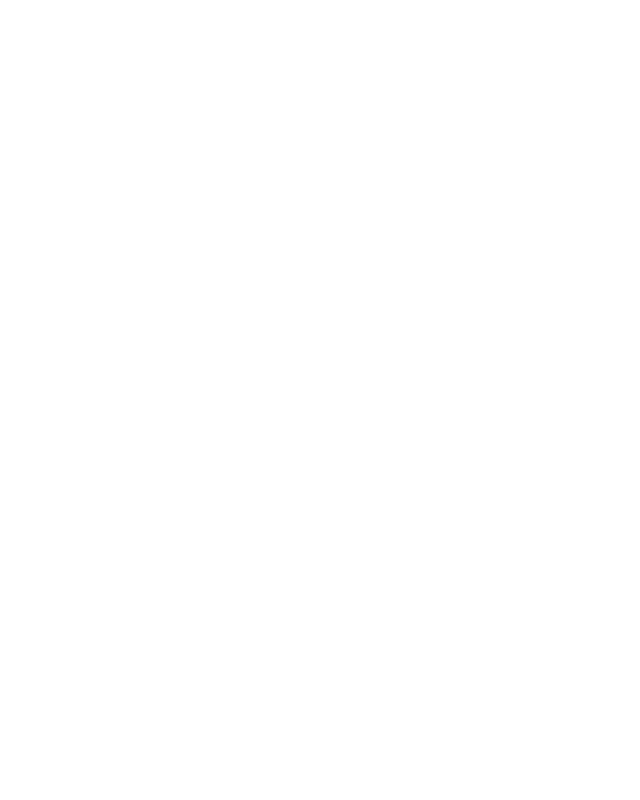
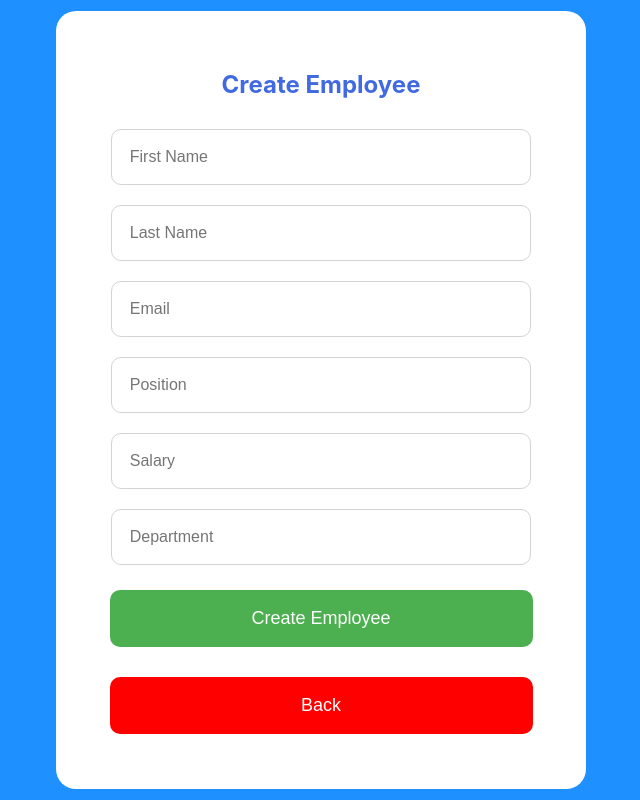
Before and after one commit to AvanoBerlingieri/101312826_comp3123_assignment2, a React (Create React App) app in the folder frontend/: page /employeeManagement/createEmployee in a window 1280 px wide. Before the commit this address had no page. Shown: the whole page, without its empty margins (319-959 px from the left). Built offline with nearby package versions, Linux system fonts and the light colour scheme.

Commit message:
Employee management page and create employee page finished

```diff
--- a/frontend/src/App.js
+++ b/frontend/src/App.js
@@ -1,6 +1,8 @@
 import {BrowserRouter, Routes, Route} from "react-router-dom";
 import Login from "./pages/Login";
 import Signup from "./pages/Signup";
+import EmployeeManagement from "./pages/EmployeeManagement";
+import CreateEmployee from "./pages/CreateEmployee";
 
 export default function App() {
     return (
@@ -8,6 +10,8 @@ export default function App() {
             <Routes>
                 <Route path="/" element={<Login/>}/>
                 <Route path="/signup" element={<Signup/>}/>
+                <Route path="/employeeManagement" element={<EmployeeManagement/>}/>
+                <Route path="/employeeManagement/createEmployee" element={<CreateEmployee/>}/>
             </Routes>
         </BrowserRouter>
     );
--- /dev/null
+++ b/frontend/src/api/CreateEmployee.js
@@ -0,0 +1,10 @@
+const API = process.env.REACT_APP_API_URL;
+
+export async function createEmp(data) {
+    const res = await fetch(`${API}/emp/employees`, {
+        method: "POST",
+        headers: { "Content-Type": "application/json" },
+        body: JSON.stringify(data),
+    });
+    return res.json();
+}
--- /dev/null
+++ b/frontend/src/api/GetEmployees.js
@@ -0,0 +1,10 @@
+const API = process.env.REACT_APP_API_URL;
+
+export async function getEmp(data) {
+    const res = await fetch(`${API}/emp/employees`, {
+        method: "GET",
+        headers: { "Content-Type": "application/json" },
+        body: JSON.stringify(data),
+    });
+    return res.json();
+}
--- /dev/null
+++ b/frontend/src/components/EmployeeForm.jsx
@@ -0,0 +1,60 @@
+import React from "react";
+import {Link} from "react-router-dom";
+
+const EmployeeForm = ({employee, onChange, onSubmit, buttonText}) => {
+    return (
+        <form onSubmit={onSubmit} className="employee-form">
+
+            <input
+                name="first_name"
+                placeholder="First Name"
+                value={employee.first_name}
+                onChange={onChange}
+            />
+
+            <input
+                name="last_name"
+                placeholder="Last Name"
+                value={employee.last_name}
+                onChange={onChange}
+            />
+
+            <input
+                name="email"
+                placeholder="Email"
+                type="email"
+                value={employee.email}
+                onChange={onChange}
+            />
+
+            <input
+                name="position"
+                placeholder="Position"
+                value={employee.position}
+                onChange={onChange}
+            />
+
+            <input
+                name="salary"
+                placeholder="Salary"
+                type="number"
+                value={employee.salary}
+                onChange={onChange}
+            />
+
+            <input
+                name="department"
+                placeholder="Department"
+                value={employee.department}
+                onChange={onChange}
+            />
+
+            <button type="submit">{buttonText}</button>
+            <Link to="/employeeManagement">
+                <button>Back</button>
+            </Link>
+        </form>
+    );
+};
+
+export default EmployeeForm;
--- /dev/null
+++ b/frontend/src/pages/CreateEmployee.js
@@ -0,0 +1,70 @@
+import React, {useState} from "react";
+import EmployeeForm from "../components/EmployeeForm";
+import {Link} from "react-router-dom";
+import {createEmp} from "../api/CreateEmployee.js";
+import "./css/CreateEmployee.css"
+
+export default function CreateEmployee() {
+
+    const [employee, setEmployee] = useState({
+        first_name: "",
+        last_name: "",
+        email: "",
+        position: "",
+        salary: "",
+        department: ""
+    });
+
+    const [message, setMessage] = useState("");
+
+    const handleChange = (e) => {
+        setEmployee({
+            ...employee,
+            [e.target.name]: e.target.value
+        });
+    };
+
+    const handleSubmit = async (e) => {
+        e.preventDefault();
+
+        try {
+            const data = await createEmp(employee);
+
+            if (data.status) {
+                setMessage("Employee created successfully!");
+
+                setEmployee({
+                    first_name: "",
+                    last_name: "",
+                    email: "",
+                    position: "",
+                    salary: "",
+                    department: ""
+                });
+
+            } else {
+                setMessage(data.message || "Error creating employee.");
+            }
+        } catch (err) {
+            console.error(err);
+            setMessage("Network error.");
+        }
+    };
+
+    return (
+        <div className="create-employee-container">
+            <div className="create-employee-card">
+                <h2>Create Employee</h2>
+
+                <EmployeeForm
+                    employee={employee}
+                    onChange={handleChange}
+                    onSubmit={handleSubmit}
+                    buttonText="Create Employee"
+                />
+
+                {message && <p className="message">{message}</p>}
+            </div>
+        </div>
+    );
+}
--- /dev/null
+++ b/frontend/src/pages/EmployeeManagement.js
@@ -0,0 +1,67 @@
+import React, {useEffect, useState} from "react";
+import {data, Link, useNavigate} from "react-router-dom";
+import {deleteEmp} from "../api/DeleteEmployee";
+import "./css/EmployeeManagement.css";
+import {getEmp} from "../api/GetEmployees";
+
+export default function EmployeeManagement() {
+    const [employees, setEmployees] = useState([]);
+    const navigate = useNavigate();
+
+    useEffect(() => {
+        getEmp()
+            .then(data => {
+                setEmployees(data.employees || []);
+            })
+            .catch(err => console.error(err));
+    }, []);
+
+    const handleDelete = async (id) => {
+        if (!window.confirm("Are you sure you want to delete this employee?")) return;
+
+        try {
+            const res = deleteEmp(data)
+
+            if (res.ok) {
+                setEmployees(employees.filter(emp => emp.id !== id));
+            }
+        } catch (err) {
+            console.error(err);
+        }
+    };
+
+    return (
+        <div className="employee-container">
+            <Link to="/employeeManagement/createEmployee">
+                <button>Create Employee</button>
+            </Link>
+            <h1>Employee Management</h1>
+
+            <table className="employee-table">
+                <thead>
+                <tr>
+                    <th>First Name</th>
+                    <th>Last Name</th>
+                    <th>Email</th>
+                    <th>Actions</th>
+                </tr>
+                </thead>
+
+                <tbody>
+                {employees.map(emp => (
+                    <tr key={emp.id}>
+                        <td>{emp.first_name}</td>
+                        <td>{emp.last_name}</td>
+                        <td>{emp.email}</td>
+                        <td>
+                            <button onClick={() => navigate(`/employees/${emp._id}`)}>View</button>
+                            <button onClick={() => navigate(`/employees/edit/${emp._id}`)}>Edit</button>
+                            <button onClick={() => handleDelete(emp.id)}>Delete</button>
+                        </td>
+                    </tr>
+                ))}
+                </tbody>
+            </table>
+        </div>
+    );
+}
--- /dev/null
+++ b/frontend/src/pages/css/CreateEmployee.css
@@ -0,0 +1,43 @@
+.create-employee-container {
+    display: flex;
+    justify-content: center;
+    align-items: center;
+    min-height: 100vh;
+    background: dodgerblue;
+}
+
+.create-employee-card {
+    width: 450px;
+    padding: 40px;
+    background: white;
+    border-radius: 20px;
+    text-align: center;
+}
+
+.create-employee-card h2 {
+    margin-bottom: 20px;
+    color: royalblue;
+}
+
+.employee-form input {
+    width: 85%;
+    padding: 18px;
+    margin: 10px;
+    border-radius: 10px;
+    border: 1px solid lightgray;
+    font-size: 16px;
+}
+
+.employee-form button {
+    width: 94%;
+    padding: 18px;
+    margin: 15px auto;
+    border-radius: 10px;
+    color: white;
+    font-size: 18px;
+    cursor: pointer;
+    transition: all 0.3s ease;
+}
+.employee-form .Link {
+    background-color: red;
+}
--- /dev/null
+++ b/frontend/src/pages/css/EmployeeManagement.css
@@ -0,0 +1,56 @@
+.employee-container {
+    width: 80%;
+    margin: 40px auto;
+    font-family: Arial, sans-serif;
+}
+
+h1 {
+    text-align: center;
+    margin-bottom: 20px;
+}
+
+.employee-table {
+    width: 100%;
+    border-collapse: collapse;
+    background: white;
+    border-radius: 10px;
+    overflow: hidden;
+    box-shadow: 0 0 10px rgba(0,0,0,0.1);
+}
+
+.employee-table th, .employee-table td {
+    padding: 14px 20px;
+    text-align: left;
+    border-bottom: 1px solid #ddd;
+}
+
+.employee-table th {
+    background: #4caf50;
+    color: white;
+}
+
+.employee-table tr:hover {
+    background: #f5f5f5;
+}
+
+button {
+    margin-right: 8px;
+    padding: 8px 12px;
+    border: none;
+    border-radius: 6px;
+    cursor: pointer;
+    background: #4caf50;
+    color: white;
+}
+
+button:hover {
+    background: #3e8e41;
+}
+
+button:last-child {
+    background: red;
+}
+
+button:last-child:hover {
+    background: darkred;
+}
--- a/frontend/src/pages/css/Login.css
+++ b/frontend/src/pages/css/Login.css
@@ -38,17 +38,5 @@
     font-size: 16px;
     cursor: pointer;
     background: dodgerblue;
-    color: lightgrey;
     transition: all 0.3s ease;
 }
-
-.login-card button:hover {
-    background: blue;
-
-}
-
-.login-card .message {
-    margin-top: 15px;
-    font-size: 14px;
-    color: red;
-}
--- a/frontend/src/pages/css/Signup.css
+++ b/frontend/src/pages/css/Signup.css
@@ -41,13 +41,3 @@
     color: lightgrey;
     transition: all 0.3s ease;
 }
-
-.signup-card button:hover {
-    background: blue;
-}
-
-.signup-card .message {
-    margin-top: 15px;
-    font-size: 14px;
-    color: red;
-}
```
Also changed, not shown: 1 other file (tests, documents, lock files or other folders).
